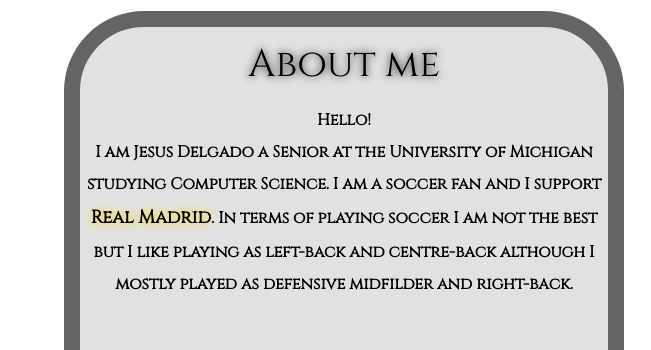
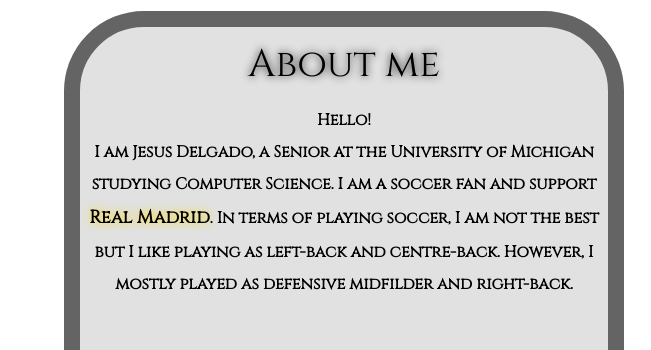
Before and after one commit to jesusods/individual_project, a plain HTML site: page index.html in a window 1280 px wide. Shown: the part 444-794 px from the top of the page, 0-651 px from the left. Drawn offline with nearby package versions, Linux system fonts and the light colour scheme; a web font is replaced by a local one.

Commit message:
Add files via upload

```diff
--- a/index.html
+++ b/index.html
@@ -42,7 +42,7 @@
         <h2> About me </h2>
         <div>
         <p>Hello!</p>
-        <p>I am Jesus Delgado a Senior at the University of Michigan studying Computer Science. I am a soccer fan and I support <a href="https://www.realmadrid.com/en-US">Real Madrid</a>. In terms of playing soccer I am not the best but I like playing as left-back and centre-back although I mostly played as defensive midfilder and right-back. </p>
+        <p>I am Jesus Delgado, a Senior at the University of Michigan studying Computer Science. I am a soccer fan and support <a href="https://www.realmadrid.com/en-US">Real Madrid</a>. In terms of playing soccer, I am not the best but I like playing as left-back and centre-back. However, I mostly played as defensive midfilder and right-back. </p>
         </div>
     </div>
         <div class="margin_picture">
```
